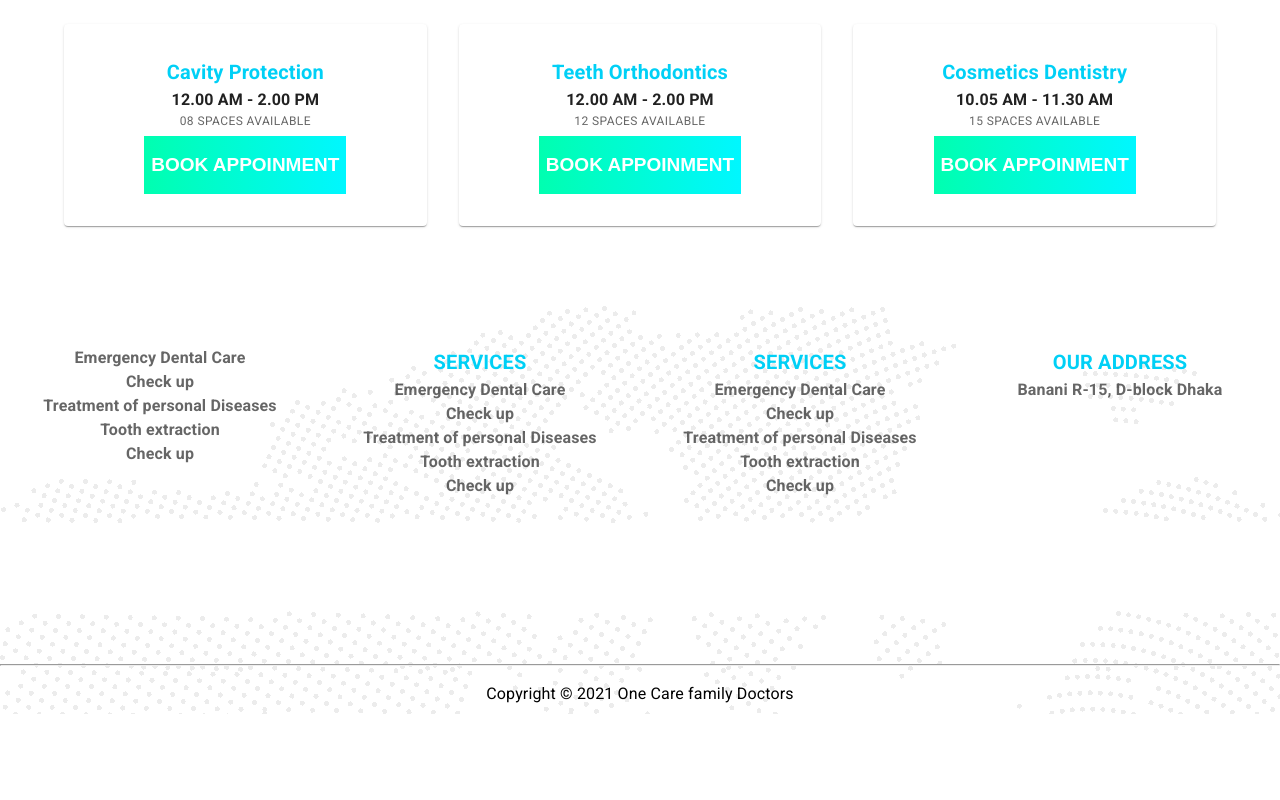
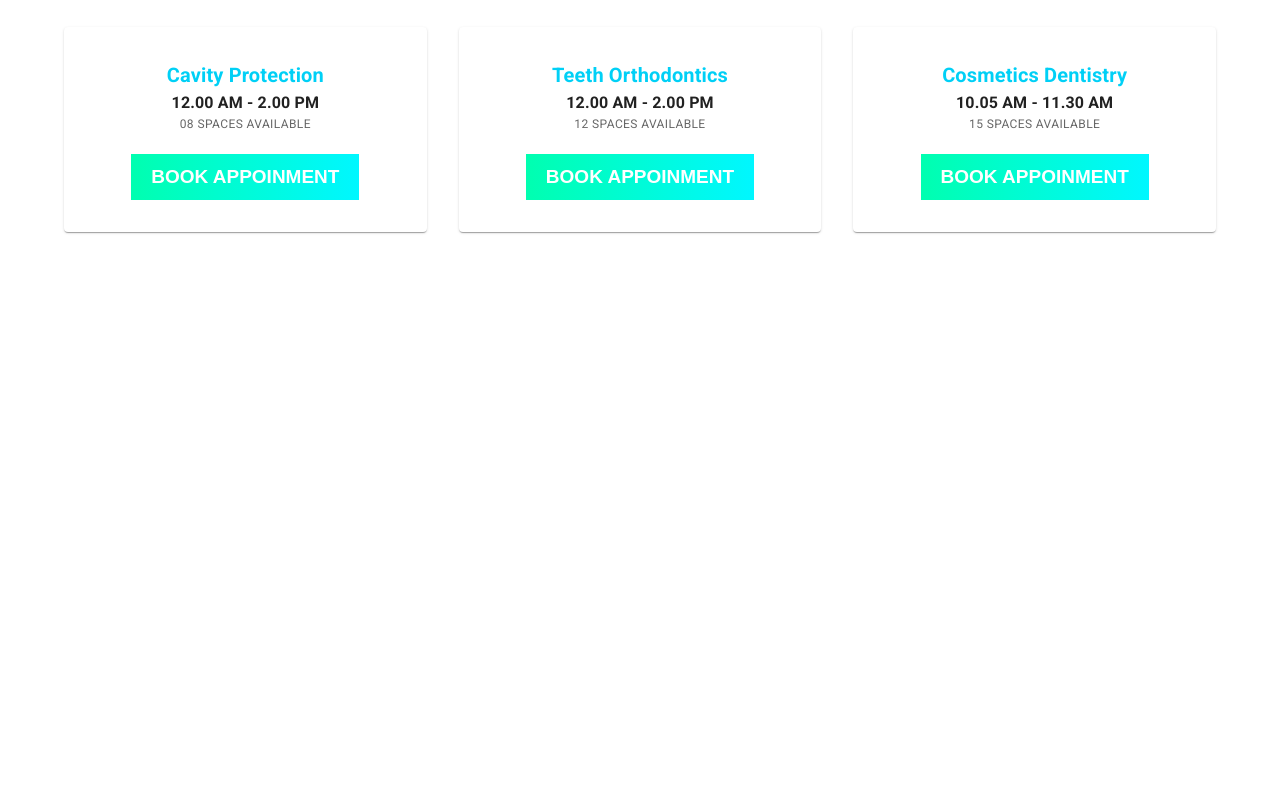
Before and after one commit to nazmul-devs/one-care-family-doctors, a React (Create React App) app: page /appoinment in a window 1280 px wide. Shown: the part 1100-1900 px from the top of the page. Before the commit the page ends 1814 px from the top, so only its background shows below. Built offline with nearby package versions, Linux system fonts and the light colour scheme.

Commit message:
add modal in appoinment

```diff
--- a/src/App.css
+++ b/src/App.css
@@ -15,13 +15,14 @@
 }
 
 .btn-all {
+	margin-top: 15px;
 	border: none;
 	background: linear-gradient(
 		90deg,
 		rgba(0, 255, 176, 1) 0%,
 		rgb(0, 247, 255) 100%
 	);
-	padding: 18px 7px;
+	padding: 12px 20px;
 	font-size: 19px;
 	font-weight: bold;
 	color: white;
@@ -33,3 +34,7 @@
 		rgba(0, 255, 176, 1) 0%
 	);
 }
+
+.d-block {
+	display: block;
+}
--- a/src/Pages/Appoinment/Appoinment/Appoinment.js
+++ b/src/Pages/Appoinment/Appoinment/Appoinment.js
@@ -1,13 +1,23 @@
 import React from "react";
 import AppoinmentHeader from "../AppoinmentHeader/AppoinmentHeader";
+import AppoinmentModal from "../AppoinmnetModal/AppoinmentModal";
 import AvailableAppoinment from "../AvailableAppoinment/AvailableAppoinment";
 
 const Appoinment = () => {
 	const [value, setValue] = React.useState(new Date());
+	const handleOpen = () => setOpen(true);
+	const [open, setOpen] = React.useState(false);
+
+	const handleClose = () => setOpen(false);
 	return (
 		<div>
 			<AppoinmentHeader value={value} setValue={setValue} />
-			<AvailableAppoinment value={value} />
+			<AvailableAppoinment value={value} handleOpen={handleOpen} />
+			<AppoinmentModal
+				handleOpen={handleOpen}
+				open={open}
+				handleClose={handleClose}
+			/>
 		</div>
 	);
 };
--- /dev/null
+++ b/src/Pages/Appoinment/AppoinmnetModal/AppoinmentModal.js
@@ -0,0 +1,67 @@
+import { Modal, TextField, Typography } from "@mui/material";
+import { Box } from "@mui/system";
+import React from "react";
+
+const AppoinmentModal = ({ open, handleClose }) => {
+	return (
+		<Box
+			sx={{
+				height: "100vh",
+				display: "flex",
+				justifyContent: "center",
+				alignItems: "center",
+			}}
+		>
+			<Modal
+				open={open}
+				onClose={handleClose}
+				aria-labelledby="modal-modal-title"
+				aria-describedby="modal-modal-description"
+			>
+				<Box
+					sx={{
+						mt: 10,
+						background: "#fff",
+						width: 500,
+						mx: "auto",
+						p: 5,
+						alignItems: "center",
+						borderRadius: 2,
+					}}
+				>
+					<Typography id="modal-modal-title" variant="h6" component="h2">
+						Text in a modal
+					</Typography>
+					<Box component="form" sx={{ textAlign: "center", mt: 6 }}>
+						<TextField
+							sx={{ background: "#fff", width: "60%", my: 2 }}
+							id="filled-basic"
+							label="Email"
+							variant="filled"
+							placeholder="Your email"
+						/>
+						<TextField
+							sx={{ background: "#fff", width: "60%", my: 2 }}
+							id="filled-basic"
+							label="Subject"
+							variant="filled"
+							placeholder="Subject"
+						/>
+
+						<TextField
+							sx={{ background: "#fff", width: "60%" }}
+							id="standard-multiline-static"
+							multiline
+							rows={4}
+							placeholder="Message"
+							variant="standard"
+						/>
+						<button className="btn-all d-block">Book</button>
+					</Box>
+				</Box>
+			</Modal>
+		</Box>
+	);
+};
+
+export default AppoinmentModal;
--- a/src/Pages/Appoinment/AvailableAppoinment/AvailableAppoinment.js
+++ b/src/Pages/Appoinment/AvailableAppoinment/AvailableAppoinment.js
@@ -40,7 +40,7 @@ const appoinmentBook = [
 	},
 ];
 
-const AvailableAppoinment = ({ value }) => {
+const AvailableAppoinment = ({ value, handleOpen }) => {
 	console.log(value);
 	return (
 		<Container>
@@ -80,7 +80,9 @@ const AvailableAppoinment = ({ value }) => {
 							>
 								{detail.space} SPACES AVAILABLE
 							</Typography>
-							<button className="btn-all">BOOK APPOINMENT</button>
+							<button onClick={handleOpen} className="btn-all">
+								BOOK APPOINMENT
+							</button>
 						</Paper>
 					</Grid>
 				))}
```
